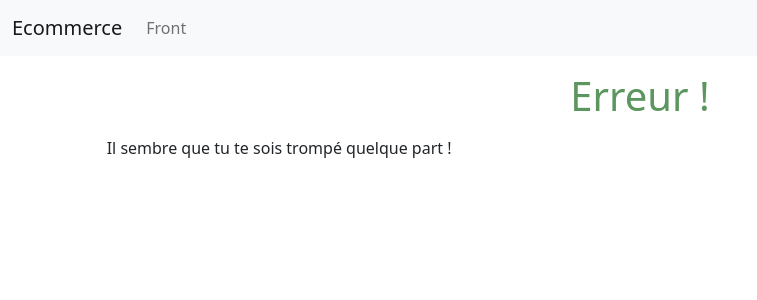
After one commit to Sophie-Verger/symfony-ecommerce, a Symfony app: template templates/bundles/TwigBundle/Exception/error.html.twig in a window 1280 px wide. The commit adds this page. Shown: the top 300 px of the page, without its empty margins (0-757 px from the left). Run offline with Twig, Linux system fonts and the light colour scheme; the template is opened without the code that fills it, so the values that code supplies are empty; some libraries are stand-ins or nearby versions.

Commit message:
ajout des pages d'erreurs customs

```diff
--- a/public/css/style.css
+++ b/public/css/style.css
@@ -2,3 +2,7 @@
 .image {
     width: 50%;
 }
+
+.text-justify {
+    text-align: justify;
+}
--- a/src/Controller/FrontController.php
+++ b/src/Controller/FrontController.php
@@ -22,7 +22,7 @@ class FrontController extends AbstractController
     }
 
     /**
-     * @Route("/", name="home")
+     * @Route("", name="home")
      */
     public function home():Response
     {
--- a/templates/base.html.twig
+++ b/templates/base.html.twig
@@ -10,7 +10,13 @@
 
         <link rel="stylesheet" href="{{ asset('css/style.css') }}">
 
-        {% block stylesheets %}{% endblock %}
+        {% block stylesheets %}
+			<style>
+				h1 {
+					color: #5C965F;
+				}
+			</style>
+		{% endblock %}
 
 		</head>
 		<body>
@@ -18,7 +24,7 @@
 
             <div class="col-md-10 mx-auto">
 
-                <h1 class="text-center my-3 text-info">{% block h1 %}Bonjour{% endblock %}</h1>
+                <h1 class="text-center my-3 ">{% block h1 %}Bonjour{% endblock %}</h1>
 
 				{% block body %}{% endblock %}
 
--- /dev/null
+++ b/templates/bundles/TwigBundle/Exception/error.html.twig
@@ -0,0 +1,7 @@
+{% extends "base.html.twig" %}
+
+
+{% block h1 %}Erreur !{% endblock %}
+
+
+{% block body %}Il sembre que tu te sois trompé quelque part !{% endblock %}
```
Also changed, not shown: templates/bundles/TwigBundle/Exception/error403.html.twig (added, +7 -0 lines), templates/bundles/TwigBundle/Exception/error404.html.twig (added, +7 -0 lines), templates/front/front.html.twig (+6 -2 lines).
